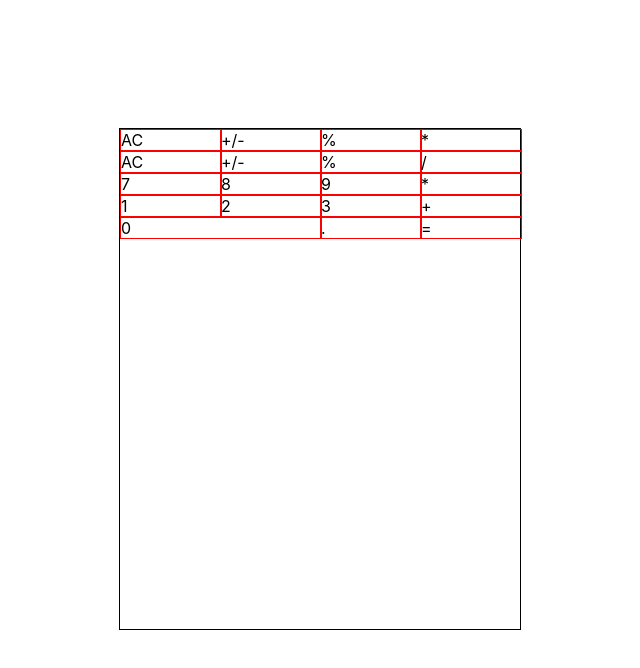
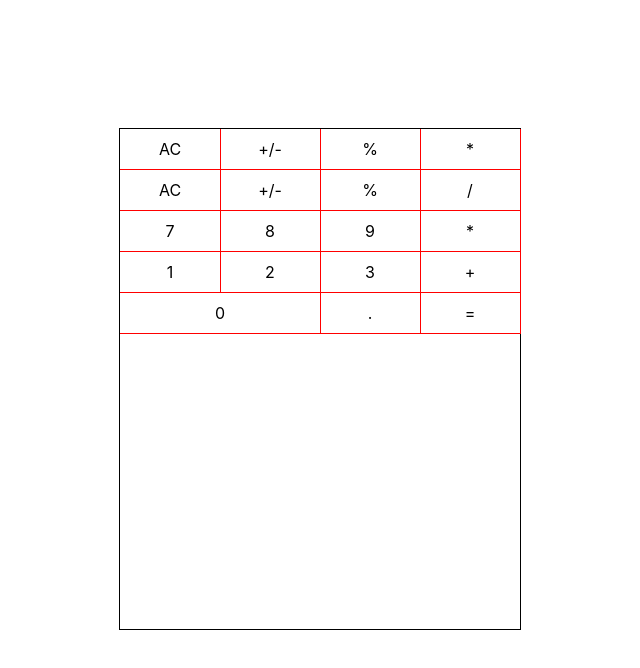
Before and after one commit to tta2yta/math-magicians, a React (Create React App) app: page / in a window 1280 px wide. Shown: the top 668 px of the page, without its empty margins (320-960 px from the left). Built offline with nearby package versions, Linux system fonts and the light colour scheme.

Commit message:
Update css for calculator clas

```diff
--- a/src/App.css
+++ b/src/App.css
@@ -12,8 +12,12 @@
   padding: 0;
 }
 .calculator-body > div, .calculator-body-last > div  {
-  border: 1px solid red;
+  border-right: 1px solid red;
+  border-bottom: 1px solid red;
+  padding: 10px 0;
   width: 100%;
+  text-align: center;
+  /* background-color: blue; */
 
 }
 .cols-span-2{
```
